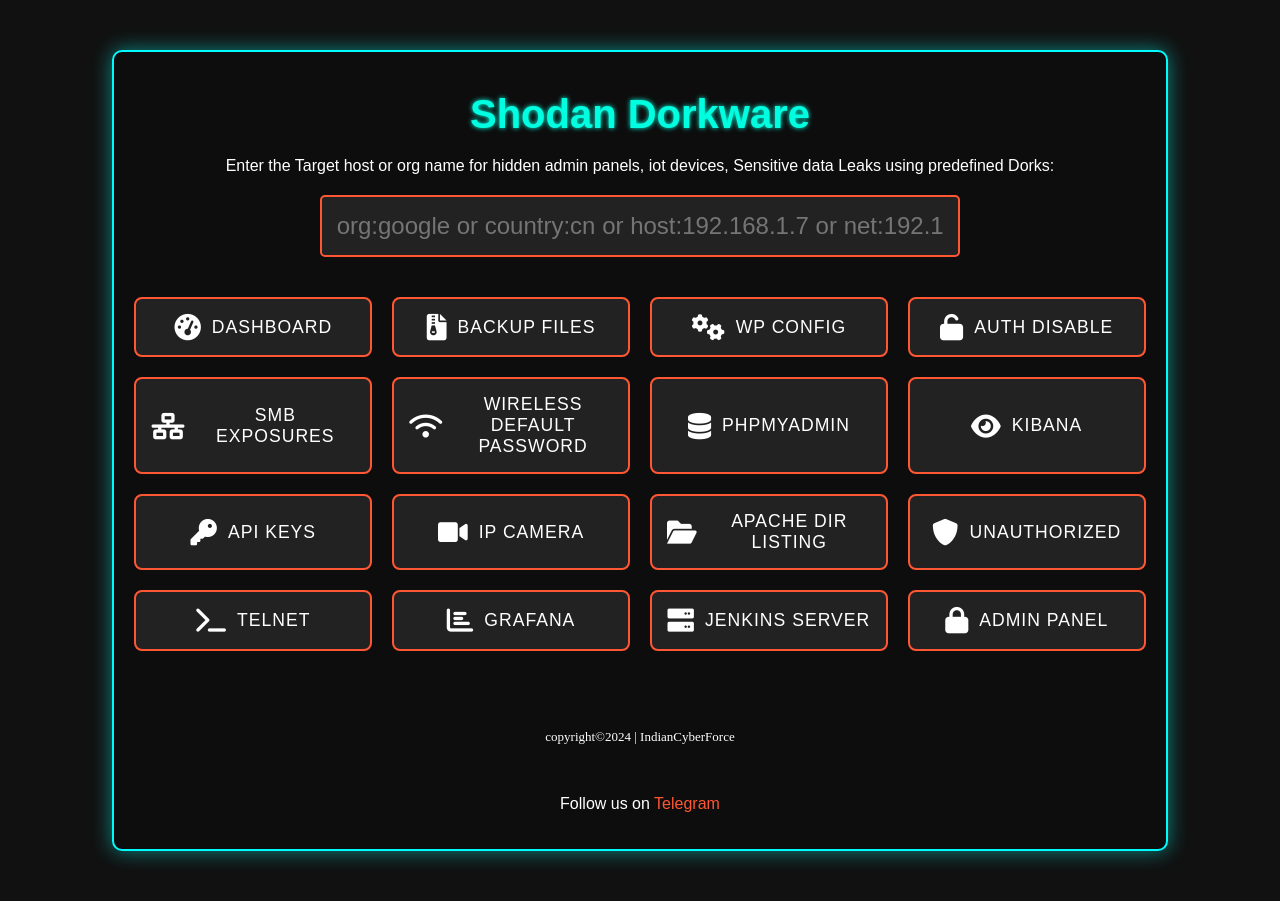
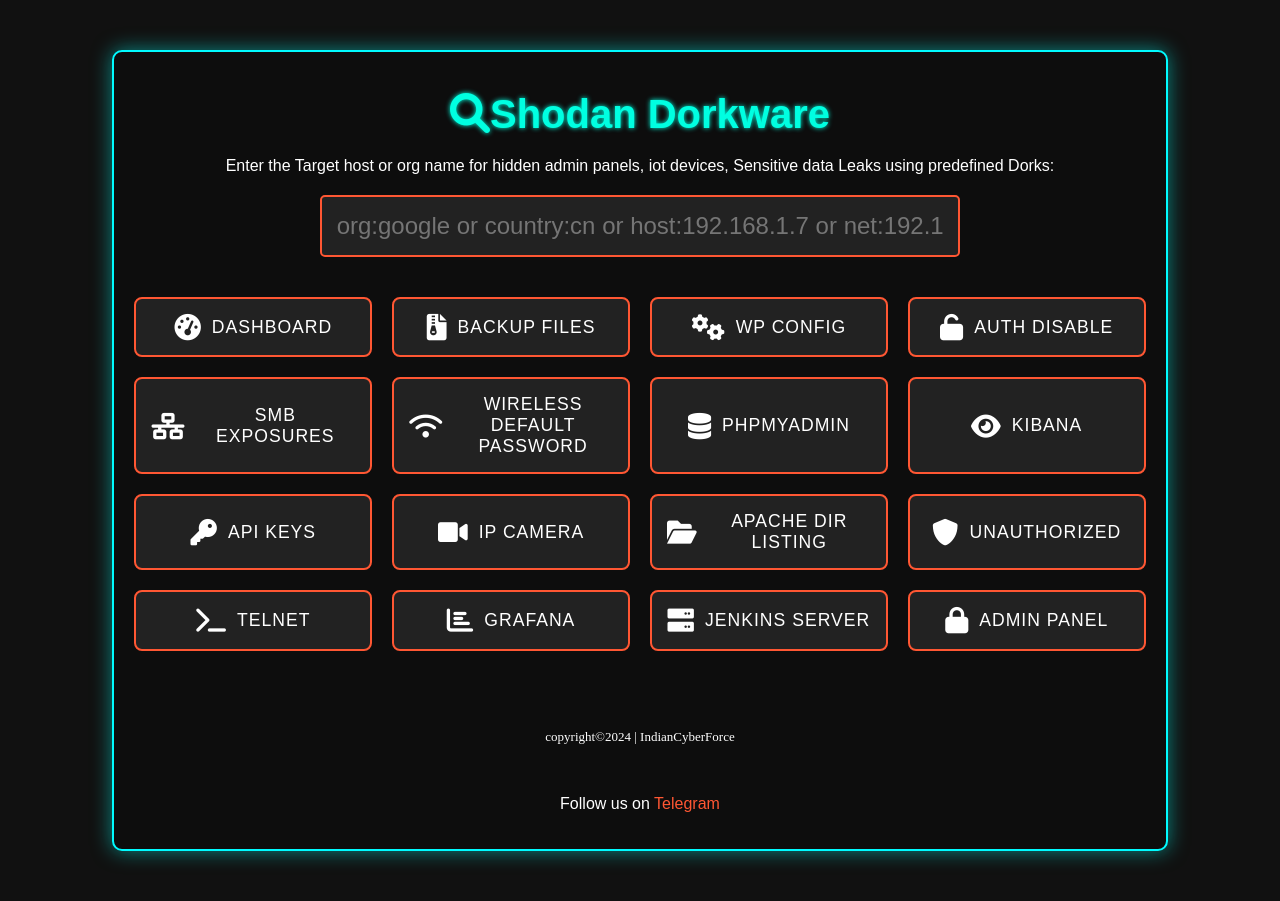
Before and after one commit to IndianCyberForce/Indiancyberforce.github.io, a plain HTML site: page ShodanDorkware/index.html in a window 1280 px wide. Drawn offline with Linux system fonts and the light colour scheme; files whose address does not match are found by name.

Commit message:
Update index.html

```diff
--- a/ShodanDorkware/index.html
+++ b/ShodanDorkware/index.html
@@ -8,6 +8,7 @@
     <meta property="og:image" content="https://i.ibb.co/80dLxPx/ICF.png">
     <meta property="og:image:url" content="https://i.ibb.co/80dLxPx/ICF.png">
     <link rel="stylesheet" href="https://cdnjs.cloudflare.com/ajax/libs/font-awesome/6.0.0-beta3/css/all.min.css">
+    <link href="desg.css" rel="stylesheet">
     <title>Shodan Dorkware</title>
 
     <style>
@@ -148,7 +149,7 @@
 </head>
 <body>
     <div class="terminal">
-        <h1><link href="style.css" rel="stylesheet">Shodan Dorkware</h1>
+        <h1><i class="fas fa-search"></i>Shodan Dorkware</h1>
         <p class="terminal-text">Enter the Target host or org name for hidden admin panels, iot devices, Sensitive data Leaks using predefined Dorks:</p>
 
         <div id="search-box">
```
